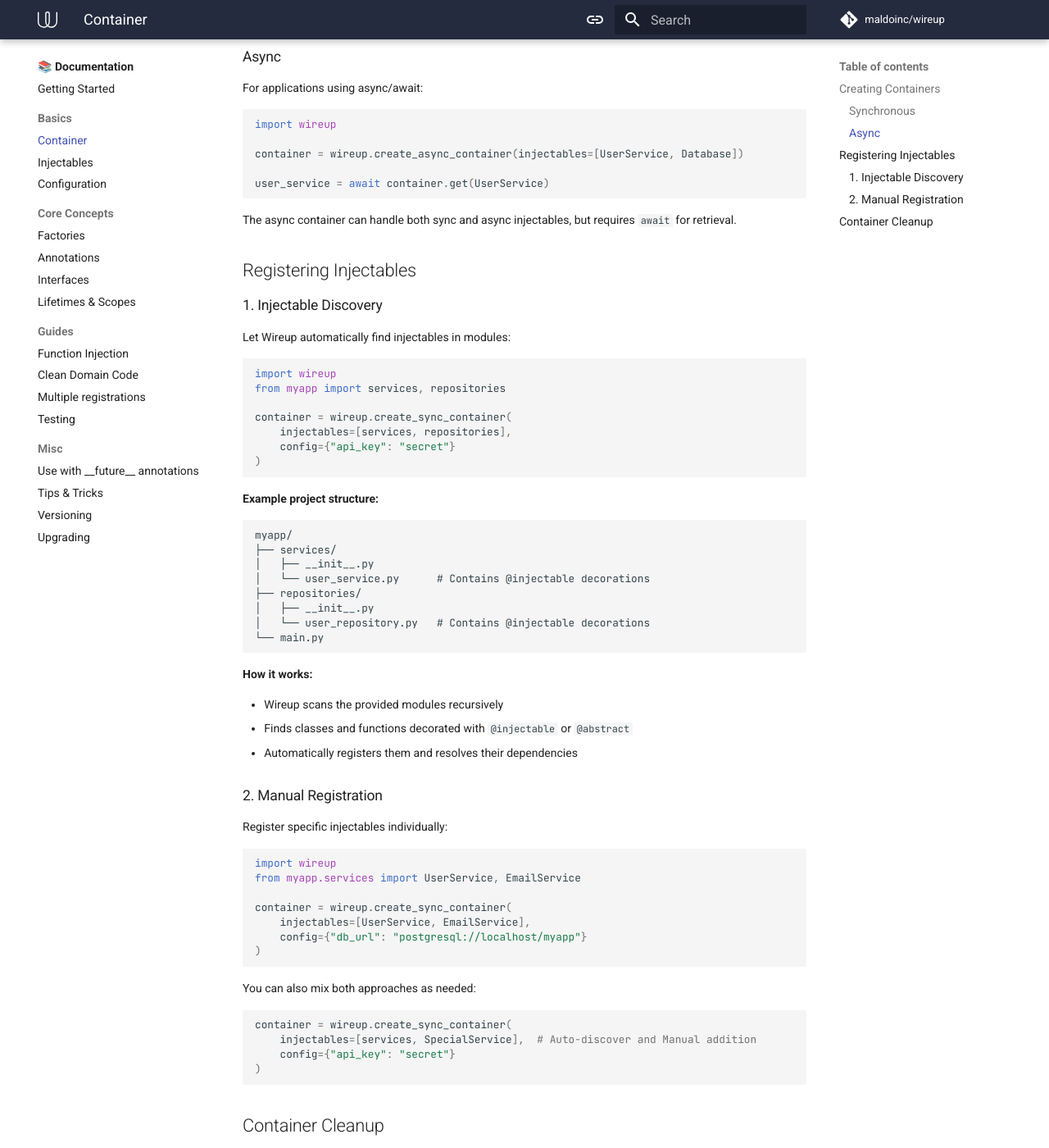
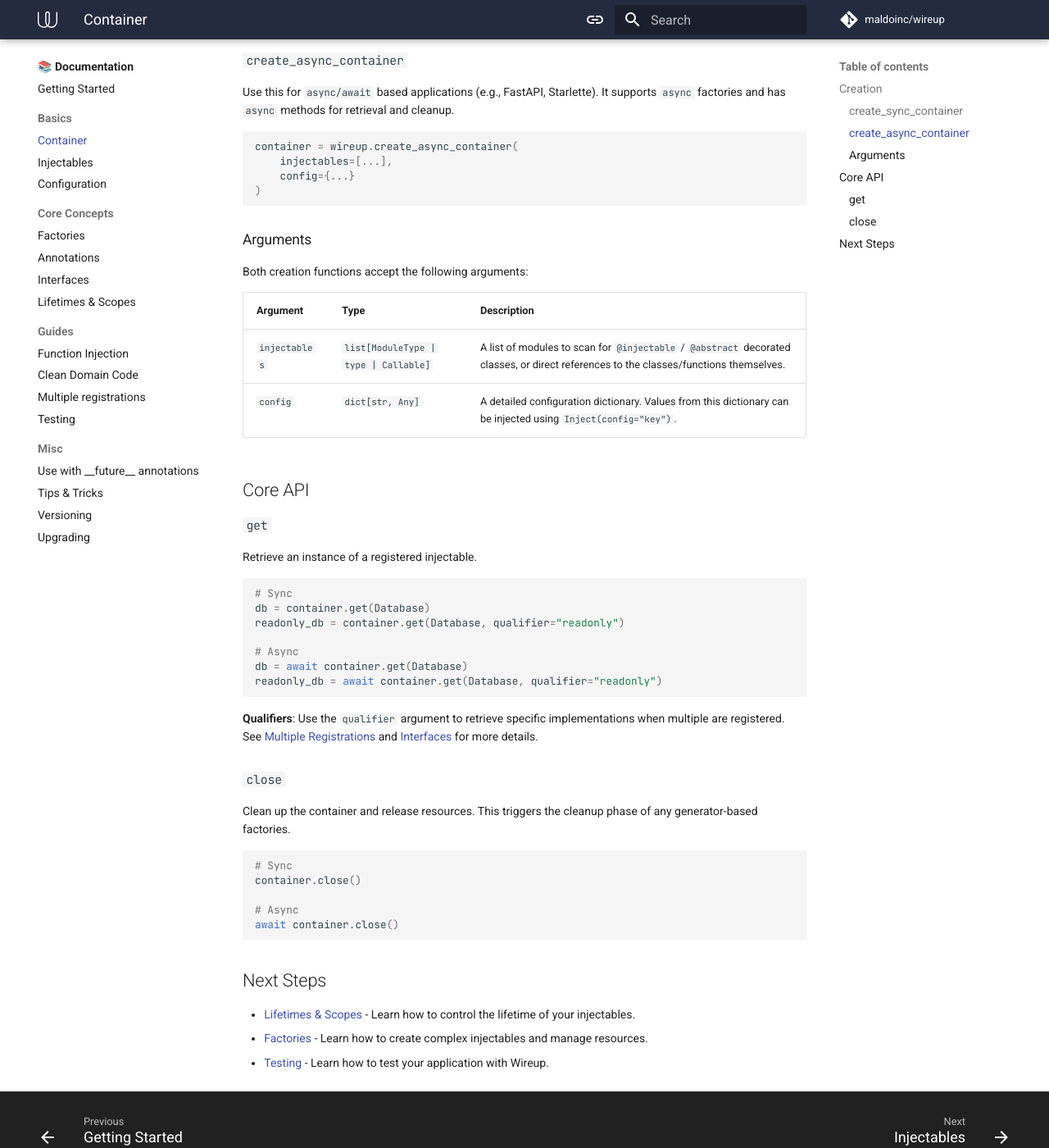
Before and after one commit to maldoinc/wireup, an MkDocs documentation site: the page built from docs/pages/container.md, in a window 1280 px wide and 1400 px high, scrolled down 551 px. Shown: the whole window at 82% size. Built offline with MkDocs 1.6.1 and Material for MkDocs 9.7.7, drawn with Linux system fonts in a browser that asks for light colours; comment, search, counter and statistics services are not loaded; the version menu is left out; some of the changed text lies outside the part shown.

Commit message:
Update container page

````diff
--- a/docs/pages/container.md
+++ b/docs/pages/container.md
@@ -1,101 +1,76 @@
-The container manages application objects and automatically resolves their dependencies. Create one at startup, register injectables, and let it handle the wiring.
+# The Container
 
-## Creating Containers
+The container is the central registry for all application dependencies. It manages the lifecycle of injectables, resolves dependencies, and holds configuration.
 
-Choose the container type based on the application's needs:
+## Creation
 
-### Synchronous
+Wireup provides two factory functions to create containers, depending on whether your application is synchronous or asynchronous.
 
-For traditional synchronous Python applications:
+### `create_sync_container`
+
+Use this for traditional, blocking Python applications (e.g., Flask, Django, scripts).
 
 ```python
-import wireup
-
-container = wireup.create_sync_container(injectables=[UserService, Database])
-
-user_service = container.get(UserService)
-```
-
-### Async
-
-For applications using async/await:
-
-```python
-import wireup
-
-container = wireup.create_async_container(injectables=[UserService, Database])
-
-user_service = await container.get(UserService)
-```
-
-The async container can handle both sync and async injectables, but requires `await` for retrieval.
-
-## Registering Injectables
-
-### 1. Injectable Discovery
-
-Let Wireup automatically find injectables in modules:
-
-```python
-import wireup
-from myapp import services, repositories
-
 container = wireup.create_sync_container(
-    injectables=[services, repositories],
-    config={"api_key": "secret"}
+    injectables=[...],
+    config={...}
 )
 ```
 
-**Example project structure:**
+### `create_async_container`
 
-```
-myapp/
-├── services/
-│   ├── __init__.py
-│   └── user_service.py      # Contains @injectable decorations
-├── repositories/
-│   ├── __init__.py
-│   └── user_repository.py   # Contains @injectable decorations
-└── main.py
-```
-
-**How it works:**
-
-- Wireup scans the provided modules recursively
-- Finds classes and functions decorated with `@injectable` or `@abstract`
-- Automatically registers them and resolves their dependencies
-
-### 2. Manual Registration
-
-Register specific injectables individually:
+Use this for `async/await` based applications (e.g., FastAPI, Starlette). It supports `async` factories and has `async` methods for retrieval and cleanup.
 
 ```python
-import wireup
-from myapp.services import UserService, EmailService
-
-container = wireup.create_sync_container(
-    injectables=[UserService, EmailService],
-    config={"db_url": "postgresql://localhost/myapp"}
+container = wireup.create_async_container(
+    injectables=[...],
+    config={...}
 )
 ```
 
-You can also mix both approaches as needed:
+### Arguments
+
+Both creation functions accept the following arguments:
+
+| Argument | Type | Description |
+| :--- | :--- | :--- |
+| `injectables` | `list[ModuleType | type | Callable]` | A list of modules to scan for `@injectable` / `@abstract` decorated classes, or direct references to the classes/functions themselves. |
+| `config` | `dict[str, Any]` | A detailed configuration dictionary. Values from this dictionary can be injected using `Inject(config="key")`. |
+
+
+## Core API
+
+### `get`
+
+Retrieve an instance of a registered injectable.
 
 ```python
-container = wireup.create_sync_container(
-    injectables=[services, SpecialService],  # Auto-discover and Manual addition
-    config={"api_key": "secret"}
-)
+# Sync
+db = container.get(Database)
+readonly_db = container.get(Database, qualifier="readonly")
+
+# Async
+db = await container.get(Database)
+readonly_db = await container.get(Database, qualifier="readonly")
 ```
 
-## Container Cleanup
+**Qualifiers**: Use the `qualifier` argument to retrieve specific implementations when multiple are registered.
+See [Multiple Registrations](multiple_registrations.md) and [Interfaces](interfaces.md) for more details.
 
-Clean up the container when shutting down. This is required to properly close factories that manage resources.
+### `close`
+
+Clean up the container and release resources. This triggers the cleanup phase of any generator-based factories.
 
 ```python
-# For sync containers
+# Sync
 container.close()
 
-# For async containers
+# Async
 await container.close()
 ```
+
+## Next Steps
+
+* [Lifetimes & Scopes](lifetimes_and_scopes.md) - Learn how to control the lifetime of your injectables.
+* [Factories](factories.md) - Learn how to create complex injectables and manage resources.
+* [Testing](testing.md) - Learn how to test your application with Wireup.
````
